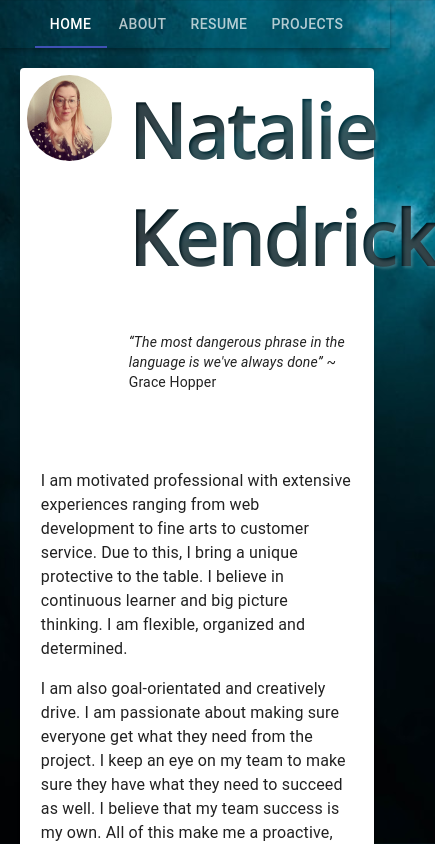
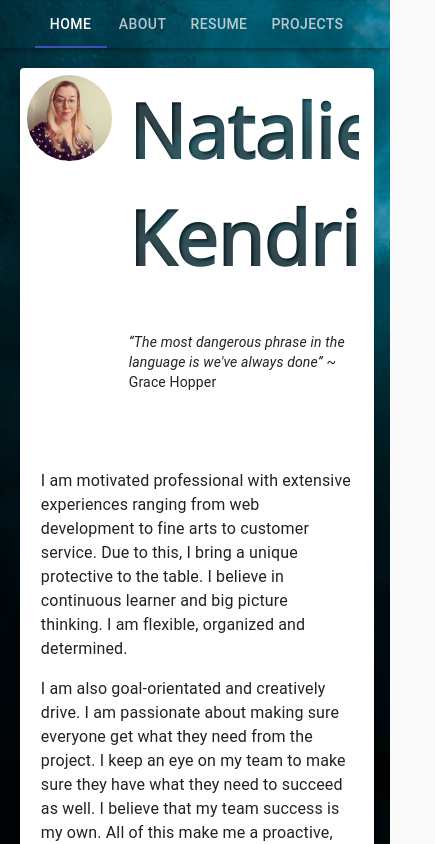
Before and after one commit to listenToRipley/nataliekendrick, a React (Create React App) app: page /about in a window 390 px wide. Shown: the top 844 px of the page, 435 px wide, since content can reach past the window. Built offline with nearby package versions, Linux system fonts and the light colour scheme.

Commit message:
working on media queries

```diff
--- a/src/Components/Components.css
+++ b/src/Components/Components.css
@@ -280,3 +280,26 @@ a:hover {
   color: white;
   width: 100vw;
 }
+
+@media only screen and (max-width: 410px) {
+  .aboutName {
+    display: inline-flex;
+    margin-right: 2%;
+    justify-self: center;
+    font-family: 'Open Sans', sans-serif, 'Bold';
+    font-weight: 400;
+    color: black;
+    text-shadow: 2px 2px 3px rgba(255, 255, 255, 0.199);
+    overflow-x: auto
+  }
+}
+
+@media only screen and (max-width: 1366px) {
+  .aboutName {
+    display: inline-flex;
+    justify-self: center;
+    font-family: 'Open Sans', sans-serif, 'Bold';
+    font-weight: 600;
+    color: black;
+  }
+}
```
